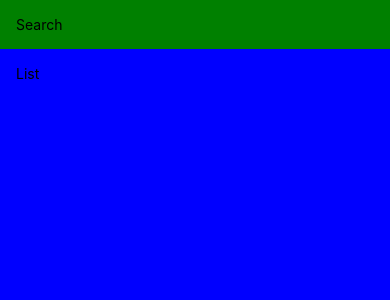
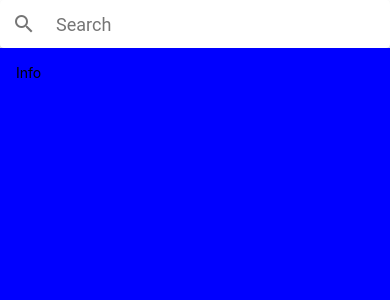
Before and after one commit to VandelayUtd/meals-to-go, a React Native app: screen / in a window 390 px wide. Shown: the top 300 px of the page. Built offline with nearby package versions, Linux system fonts and the light colour scheme.

Commit message:
added searchbar,restaurant component, restaurant screen

```diff
--- a/App.js
+++ b/App.js
@@ -1,36 +1,15 @@
 import { StatusBar as ExpoStatusBar } from 'expo-status-bar';
-import { StyleSheet, Text, View, SafeAreaView, StatusBar } from 'react-native';
+
 import { getCurrentTimestamp } from 'react-native/Libraries/Utilities/createPerformanceLogger';
+
+import { RestaurantsScreen } from './src/features/restaurants/screens/restaurants.screen';
 
 export default function App() {
 
   return (
     <>
-      <SafeAreaView style={{flex: 1}}>
-        <View style={ styles.searchBar }>
-          <Text>Search</Text>
-        </View>
-        <View style={ styles.listView }>
-          <Text>List</Text>
-        </View>
-      </SafeAreaView>
+      <RestaurantsScreen />
       <ExpoStatusBar style="auto" />
     </>
   );
 }
-
-const styles = StyleSheet.create({
-
-  searchBar: {
-    padding: 16,
-    backgroundColor: '#008000',
-    marginTop: StatusBar.currentHeight,
-  },
-
-  listView: {
-    flex: 1,
-    padding: 16,
-    backgroundColor: '#0000FF',
-  },
-
-});
--- a/package.json
+++ b/package.json
@@ -16,6 +16,7 @@
     "react": "17.0.1",
     "react-dom": "17.0.1",
     "react-native": "0.64.3",
+    "react-native-paper": "^4.11.2",
     "react-native-web": "0.17.1"
   },
   "devDependencies": {
--- /dev/null
+++ b/src/features/restaurants/components/restaurant-info.component.jsx
@@ -0,0 +1,10 @@
+import React from 'react';
+import { Text, View } from 'react-native';
+
+
+export const RestaurantInfo = () => (
+
+    <>
+        <Text>Info</Text>
+    </>
+)
--- /dev/null
+++ b/src/features/restaurants/screens/restaurants.screen.jsx
@@ -0,0 +1,38 @@
+import React from 'react';
+import { StyleSheet, Text, View, SafeAreaView, StatusBar } from 'react-native';
+import { Searchbar } from 'react-native-paper';
+
+import { RestaurantInfo } from '../components/restaurant-info.component';
+
+export const RestaurantsScreen = () => (
+<SafeAreaView style={ styles.container }>
+    <View style={ styles.searchBar }>
+        <Searchbar
+            placeholder='Search'
+        />
+    </View>
+    <View style={ styles.listView }>
+        <RestaurantInfo />
+    </View>
+    </SafeAreaView>
+)
+
+
+
+const styles = StyleSheet.create({
+
+    container: {
+      flex: 1
+    },
+
+    searchBar: {
+      marginTop: StatusBar.currentHeight,
+    },
+
+    listView: {
+      flex: 1,
+      padding: 16,
+      backgroundColor: '#0000FF',
+    },
+
+  });
```
Also changed, not shown: 1 other file (tests, documents, lock files or other folders).
